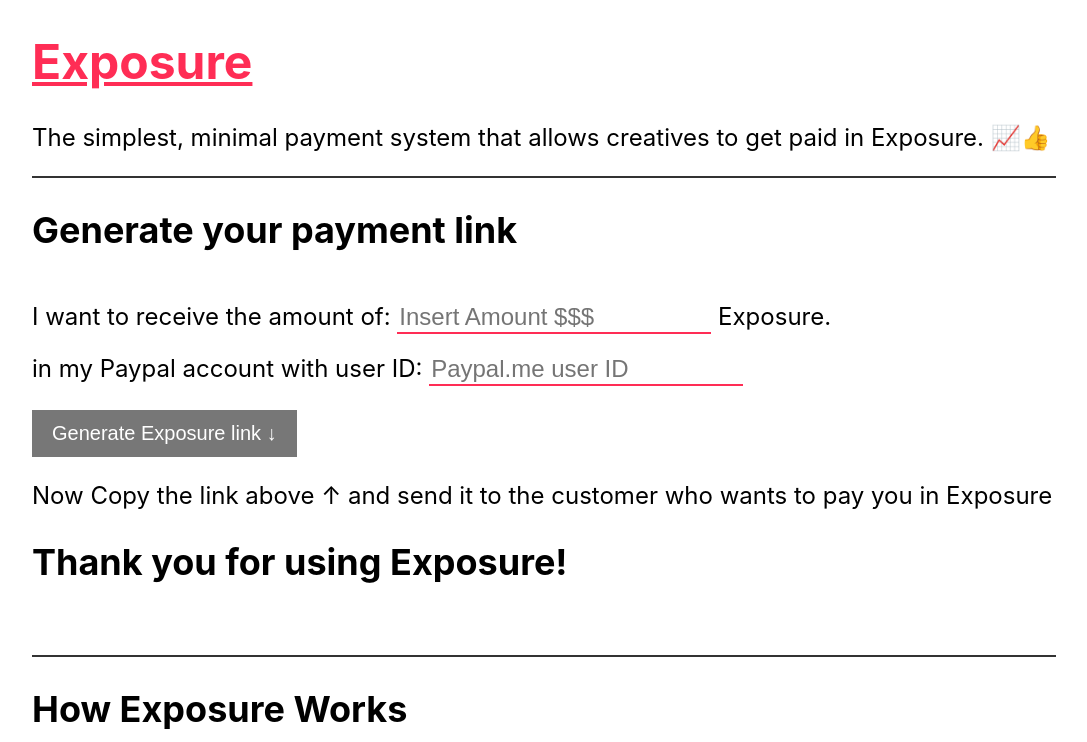
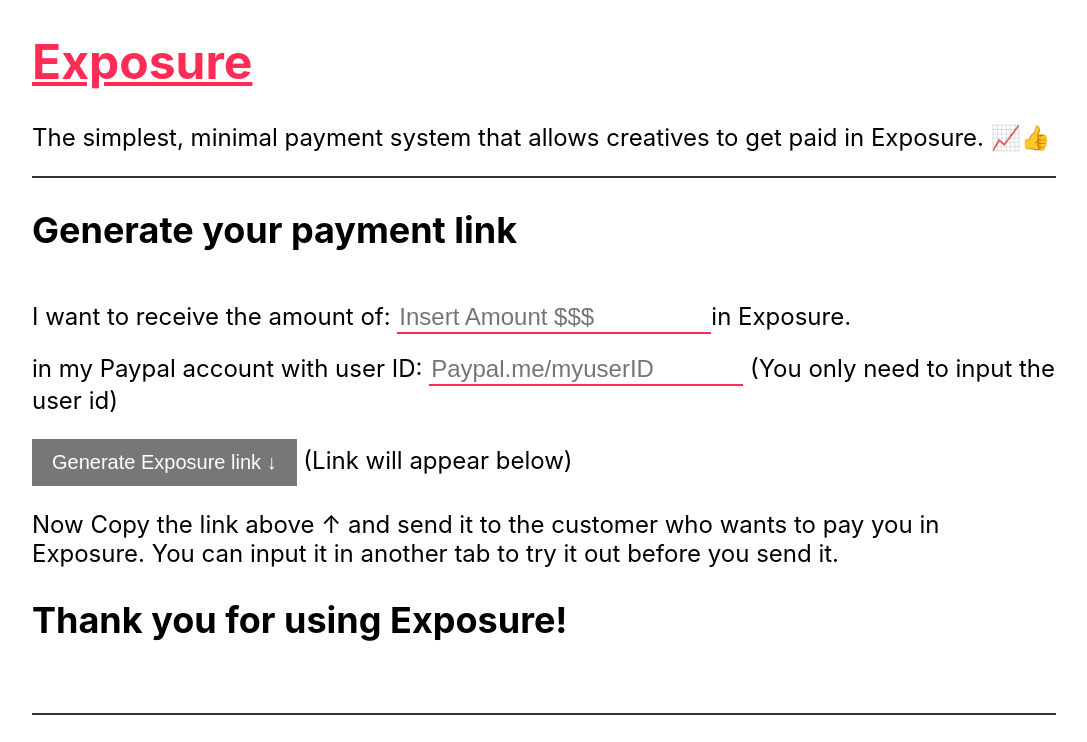
Before and after one commit to danilosierrac/exposure, a plain HTML site: page index.html in a window 1280 px wide. Shown: the top 742 px of the page, without its empty margins (96-1183 px from the left). Drawn offline with nearby package versions, Linux system fonts and the light colour scheme.

```diff
--- a/index.html
+++ b/index.html
@@ -125,13 +125,13 @@ pre{
       <p>The simplest, minimal payment system that allows creatives to get paid in Exposure. 📈👍</p>
       <hr>
       <h2>Generate your payment link</h2>
-      <p>I  want to receive the amount of: <input type="text" placeholder="Insert Amount $$$" onfocus="this.placeholder = ''" onblur="this.placeholder = 'Insert Amount $$$' "id="input2"> Exposure.
+      <p>I  want to receive the amount of: <input type="text" placeholder="Insert Amount $$$" onfocus="this.placeholder = ''" onblur="this.placeholder = 'Insert Amount $$$' "id="input2">in Exposure.
       <br>in my Paypal account with user ID:
-        <input type="text" placeholder="Paypal.me user ID" onfocus="this.placeholder = ''" onblur="this.placeholder = 'Paypal.me user ID' "id="input">
+        <input type="text" placeholder="Paypal.me/myuserID" onfocus="this.placeholder = ''" onblur="this.placeholder = 'Paypal.me/myuserID' "id="input"> (You only need to input the user id)
         </p>
-       <button type="link" id="button">Generate Exposure link ↓</button>
+       <button type="link" id="button">Generate Exposure link ↓</button> (Link will appear below)
        <pre class="link"></pre>
-       <p>Now Copy the link above ↑ and send it to the customer who wants to pay you in Exposure</p>
+       <p>Now Copy the link above ↑ and send it to the customer who wants to pay you in Exposure. You can input it in another tab to try it out before you send it.</p>
       </p>
       <h2>Thank you for using Exposure!</h2>
       <br>
```
